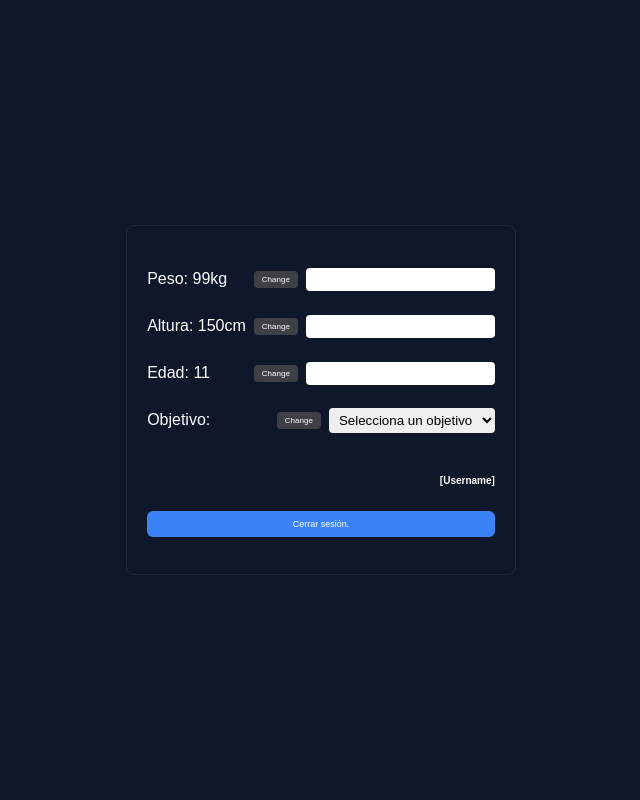
After one commit to agusnovaalaburar/CalorEase, a PHP site: page /micuenta.html in a window 1280 px wide. The commit adds this page. Shown: the whole page, without its empty margins (319-959 px from the left). Run offline with PHP 8.4, Linux system fonts and the light colour scheme.

Commit message:
agregado las opciones de cueta

```diff
--- a/assets/css/style.css
+++ b/assets/css/style.css
@@ -885,7 +885,6 @@ body {
   background-color: #0056b3;
 }
 
-
 .food-search-bar {
   width: 80%;
   height: 6rem;
@@ -895,7 +894,7 @@ body {
   flex-direction: column;
   justify-content: center;
 }
-.food-search-bar form{
+.food-search-bar form {
   height: 100%;
 }
 
@@ -906,7 +905,7 @@ body {
   background-color: var(--color-input);
   border-radius: 3rem;
   padding: 0 1rem;
-  box-shadow: 0 0 5px rgba(0,0,0,0.1);
+  box-shadow: 0 0 5px rgba(0, 0, 0, 0.1);
 }
 
 .search-container input {
@@ -935,3 +934,80 @@ body {
   width: 100%;
   height: auto;
 }
+
+/*---------------------------
+-----------PERFIL------------
+-----------------------------*/
+body {
+  margin: 0;
+  font-family: Arial, sans-serif;
+  background-color: #0f172a;
+  color: white;
+}
+
+.container {
+  display: flex;
+  justify-content: center;
+  align-items: center;
+  height: 100vh;
+}
+
+.profile {
+  background-color: #0f172a;
+  padding: 20px;
+  border: 1px solid #1e293b;
+  border-radius: 8px;
+  width: fit-content;
+  min-height: fit-content;
+  height: 35rem;
+  display: flex;
+  /* align-items: left; */
+  justify-content: center;
+  flex-direction: column;
+}
+
+.field {
+  display: flex;
+  align-items: center;
+  justify-content: space-between;
+  margin-bottom: 15px;
+  gap: 8px;
+}
+
+.field label {
+  flex: 1.5;
+}
+
+.change-btn {
+  background-color: #3f3f46;
+  color: white;
+  border: none;
+  padding: 4px 8px;
+  border-radius: 4px;
+  cursor: pointer;
+  font-size: 0.8rem;
+}
+
+.input-field {
+  flex: 1.5;
+  padding: 4px 6px;
+  border: none;
+  border-radius: 4px;
+}
+
+.username {
+  margin: 20px 0;
+  text-align: right;
+  font-size: 1rem;
+}
+
+.logout-btn {
+  background-color: #3b82f6;
+  color: white;
+  border: none;
+  padding: 8px 16px;
+  border-radius: 6px;
+  width: 100%;
+  cursor: pointer;
+  font-size: 0.9rem;
+}
--- /dev/null
+++ b/micuenta.html
@@ -0,0 +1,46 @@
+<!DOCTYPE html>
+<html lang="es">
+  <head>
+    <meta charset="UTF-8" />
+    <meta name="viewport" content="width=device-width, initial-scale=1.0" />
+    <title>Perfil Usuario</title>
+    <link rel="stylesheet" href="/assets/css/style.css" />
+  </head>
+  <body>
+    <div class="container">
+      <div class="profile">
+        <div class="field">
+          <label>Peso: 99kg</label>
+          <button class="change-btn">Change</button>
+          <input type="text" class="input-field" />
+        </div>
+        <div class="field">
+          <label>Altura: 150cm</label>
+          <button class="change-btn">Change</button>
+          <input type="text" class="input-field" />
+        </div>
+        <div class="field">
+          <label>Edad: 11</label>
+          <button class="change-btn">Change</button>
+          <input type="text" class="input-field" />
+        </div>
+        <div class="field">
+          <label>Objetivo:</label>
+          <button class="change-btn">Change</button>
+          <select class="input-field">
+            <option value="">Selecciona un objetivo</option>
+            <option value="perder">Perder peso</option>
+            <option value="mantener">Mantener peso</option>
+            <option value="ganar">Ganar masa</option>
+          </select>
+        </div>
+
+        <div class="username">
+          <strong>[Username]</strong>
+        </div>
+
+        <button class="logout-btn">Cerrar sesión.</button>
+      </div>
+    </div>
+  </body>
+</html>
```
